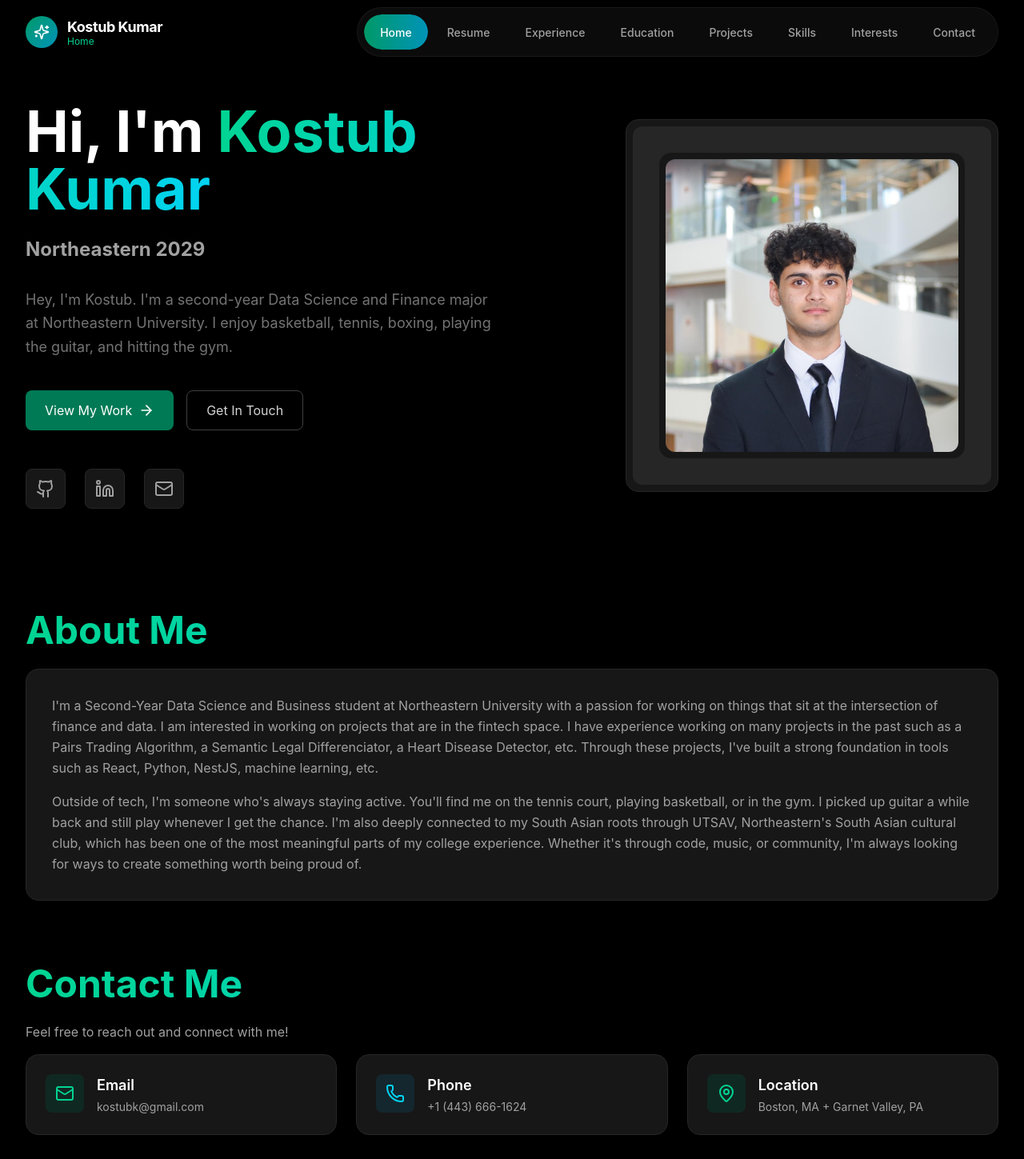
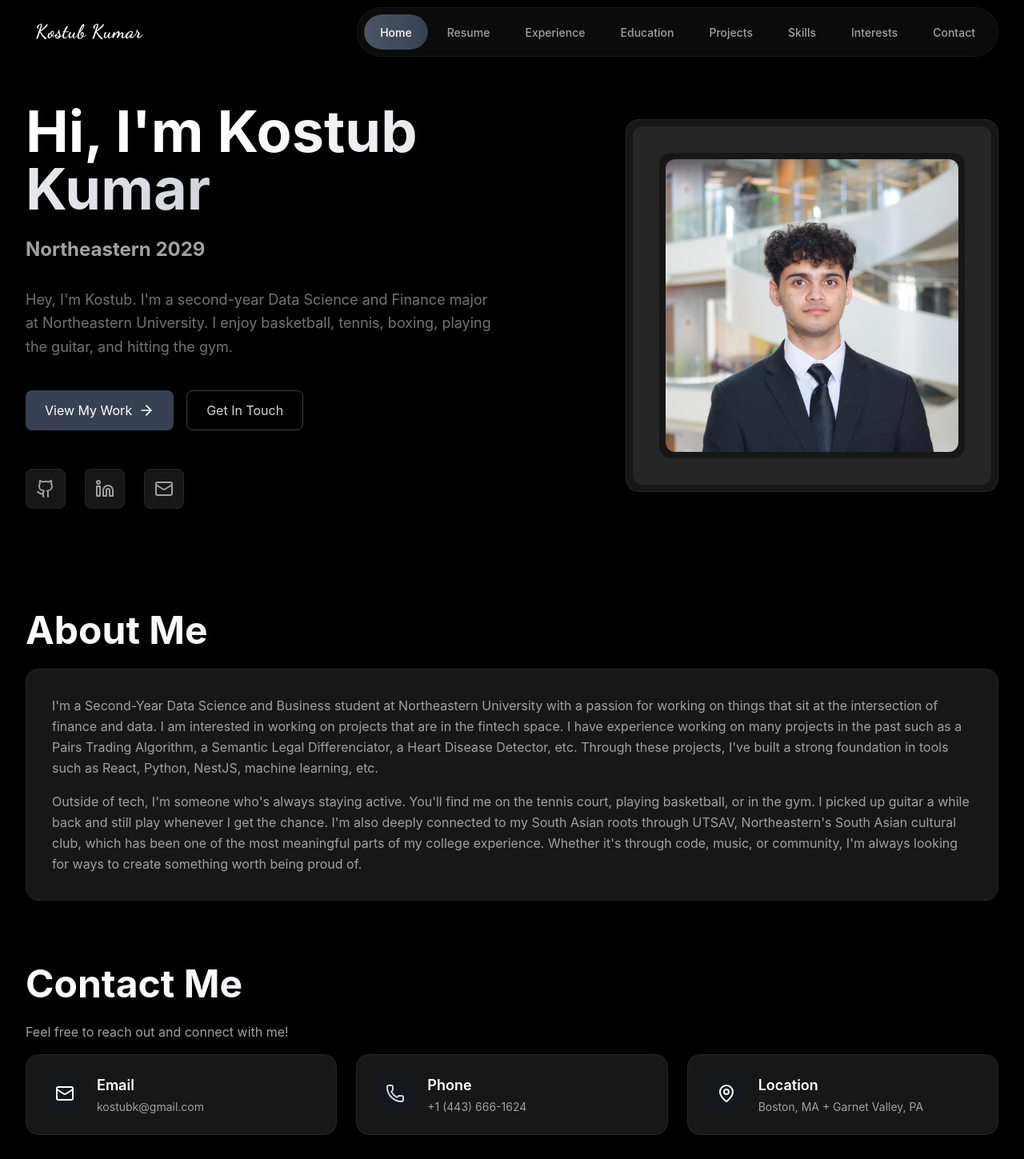
Before and after one commit to Kostub17/kostubkumar.com, a React (Vite) app in the folder frontend/: page / in a window 1280 px wide. Shown: the top 1449 px of the page at 80% size. Built offline with nearby package versions, Linux system fonts and the light colour scheme.

Commit message:
Updating UI theme

```diff
--- a/frontend/index.html
+++ b/frontend/index.html
@@ -4,6 +4,7 @@
     <meta charset="UTF-8" />
     <link rel="icon" type="image/svg+xml" href="/vite.svg" />
     <meta name="viewport" content="width=device-width, initial-scale=1.0" />
+    <link href="https://fonts.googleapis.com/css2?family=Dancing+Script:wght@700&display=swap" rel="stylesheet">
     <title>Personal Portfolio</title>
   </head>
   <body>
--- a/frontend/src/app/components/Education.tsx
+++ b/frontend/src/app/components/Education.tsx
@@ -121,7 +121,7 @@ export default function Education() {
     <div className="max-w-7xl mx-auto px-4 sm:px-6 lg:px-8 py-12 bg-black">
       <div className="max-w-4xl mx-auto">
         <motion.h1
-          className="text-4xl sm:text-5xl font-bold text-transparent bg-clip-text bg-gradient-to-r from-emerald-400 to-cyan-400 mb-2"
+          className="text-4xl sm:text-5xl font-bold text-transparent bg-clip-text bg-gradient-to-r from-white to-gray-300 mb-2"
           initial={{ opacity: 0, y: 20 }}
           animate={{ opacity: 1, y: 0 }}
           transition={{ duration: 0.6 }}
--- a/frontend/src/app/components/Experience.tsx
+++ b/frontend/src/app/components/Experience.tsx
@@ -61,7 +61,7 @@ export default function Experience() {
     <div className="max-w-7xl mx-auto px-4 sm:px-6 lg:px-8 py-12 bg-black">
       <div className="max-w-4xl mx-auto">
         <motion.h1
-          className="text-3xl sm:text-5xl font-bold text-transparent bg-clip-text bg-gradient-to-r from-emerald-400 to-cyan-400 mb-8"
+          className="text-3xl sm:text-5xl font-bold text-transparent bg-clip-text bg-gradient-to-r from-white to-gray-300 mb-8"
           initial={{ opacity: 0, y: 20 }}
           animate={{ opacity: 1, y: 0 }}
           transition={{ duration: 0.6 }}
--- a/frontend/src/app/components/Home.tsx
+++ b/frontend/src/app/components/Home.tsx
@@ -18,7 +18,7 @@ export default function Home() {
               animate={{ opacity: 1, y: 0 }}
               transition={{ duration: 0.6, delay: 0.1 }}
             >
-              Hi, I'm <span className="text-transparent bg-clip-text bg-gradient-to-r from-emerald-400 to-cyan-400">
+              Hi, I'm <span className="text-transparent bg-clip-text bg-gradient-to-r from-white to-gray-300">
                 Kostub Kumar</span>
             </motion.h1>
 
@@ -50,7 +50,7 @@ export default function Home() {
             >
               <Link
                 to="/projects"
-                className="group inline-flex items-center px-6 py-3 bg-emerald-700 text-white rounded-lg hover:bg-emerald-600 transition-all"
+                className="group inline-flex items-center px-6 py-3 bg-gray-700 text-white rounded-lg hover:bg-gray-600 transition-all"
               >
                 View My Work
                 <ArrowRight className="ml-2 group-hover:translate-x-1 transition-transform" size={20} />
@@ -73,7 +73,7 @@ export default function Home() {
                 href="https://github.com/Kostub17"
                 target="_blank"
                 rel="noopener noreferrer"
-                className="p-3 bg-neutral-900 border border-neutral-800 rounded-lg text-neutral-400 hover:text-emerald-400 hover:border-emerald-400 transition-all"
+                className="p-3 bg-neutral-900 border border-neutral-800 rounded-lg text-neutral-400 hover:text-white hover:border-gray-600 transition-all"
                 aria-label="GitHub"
               >
                 <Github size={24} />
@@ -82,14 +82,14 @@ export default function Home() {
                 href="https://linkedin.com/in/kostub-kumar"
                 target="_blank"
                 rel="noopener noreferrer"
-                className="p-3 bg-neutral-900 border border-neutral-800 rounded-lg text-neutral-400 hover:text-cyan-400 hover:border-cyan-400 transition-all"
+                className="p-3 bg-neutral-900 border border-neutral-800 rounded-lg text-neutral-400 hover:text-gray-300 hover:border-gray-600 transition-all"
                 aria-label="LinkedIn"
               >
                 <Linkedin size={24} />
               </a>
               <a
                 href="mailto:kostubk@gmail.com"
-                className="p-3 bg-neutral-900 border border-neutral-800 rounded-lg text-neutral-400 hover:text-emerald-400 hover:border-emerald-400 transition-all"
+                className="p-3 bg-neutral-900 border border-neutral-800 rounded-lg text-neutral-400 hover:text-white hover:border-gray-600 transition-all"
                 aria-label="Email"
               >
                 <Mail size={24} />
@@ -128,7 +128,7 @@ export default function Home() {
       <div className="max-w-7xl mx-auto px-4 sm:px-6 lg:px-8 pt-20 pb-12 w-full">
         <div>
           <motion.h2
-            className="text-4xl sm:text-5xl font-bold text-transparent bg-clip-text bg-gradient-to-r from-emerald-400 to-cyan-400 mb-6"
+            className="text-4xl sm:text-5xl font-bold text-transparent bg-clip-text bg-gradient-to-r from-white to-gray-300 mb-6"
             initial={{ opacity: 0, y: 20 }}
             animate={{ opacity: 1, y: 0 }}
             transition={{ duration: 0.6, delay: 0.6 }}
@@ -163,7 +163,7 @@ export default function Home() {
         {/* Contact Me Section */}
         <div>
           <motion.h2
-            className="text-4xl sm:text-5xl font-bold text-transparent bg-clip-text bg-gradient-to-r from-emerald-400 to-cyan-400 mb-6 mt-20"
+            className="text-4xl sm:text-5xl font-bold text-transparent bg-clip-text bg-gradient-to-r from-white to-gray-300 mb-6 mt-20"
             initial={{ opacity: 0, y: 20 }}
             animate={{ opacity: 1, y: 0 }}
             transition={{ duration: 0.6, delay: 0.8 }}
@@ -185,8 +185,8 @@ export default function Home() {
                 href="mailto:kostubk@gmail.com"
                 className="flex items-start gap-4"
               >
-                <div className="p-3 bg-emerald-900/30 rounded-lg group-hover:bg-emerald-900/50 transition-all">
-                  <Mail className="text-emerald-400" size={24} />
+                <div className="p-3 bg-gray-900/30 rounded-lg group-hover:bg-gray-900/50 transition-all">
+                  <Mail className="text-white" size={24} />
                 </div>
                 <div>
                   <h3 className="text-white font-semibold mb-1">Email</h3>
@@ -196,13 +196,13 @@ export default function Home() {
             </div>
 
             {/* Phone */}
-            <div className="bg-neutral-900 border border-neutral-800 rounded-2xl p-6 hover:border-cyan-400 transition-all group cursor-pointer">
+            <div className="bg-neutral-900 border border-neutral-800 rounded-2xl p-6 hover:border-gray-500 transition-all group cursor-pointer">
               <a
                 href="tel:+1234567890"
                 className="flex items-start gap-4"
               >
-                <div className="p-3 bg-cyan-900/30 rounded-lg group-hover:bg-cyan-900/50 transition-all">
-                  <Phone className="text-cyan-400" size={24} />
+                <div className="p-3 bg-gray-900/30 rounded-lg group-hover:bg-gray-900/50 transition-all">
+                  <Phone className="text-gray-300" size={24} />
                 </div>
                 <div>
                   <h3 className="text-white font-semibold mb-1">Phone</h3>
@@ -214,8 +214,8 @@ export default function Home() {
             {/* Location */}
             <div className="bg-neutral-900 border border-neutral-800 rounded-2xl p-6 hover:border-emerald-400 transition-all group cursor-pointer">
               <div className="flex items-start gap-4">
-                <div className="p-3 bg-emerald-900/30 rounded-lg group-hover:bg-emerald-900/50 transition-all">
-                  <MapPin className="text-emerald-400" size={24} />
+                <div className="p-3 bg-gray-900/30 rounded-lg group-hover:bg-gray-900/50 transition-all">
+                  <MapPin className="text-white" size={24} />
                 </div>
                 <div>
                   <h3 className="text-white font-semibold mb-1">Location</h3>
--- a/frontend/src/app/components/Interests.tsx
+++ b/frontend/src/app/components/Interests.tsx
@@ -101,7 +101,7 @@ export default function Interests() {
     <div className="max-w-7xl mx-auto px-4 sm:px-6 lg:px-8 py-12 bg-black">
       <div className="max-w-6xl mx-auto">
         <motion.h1
-          className="text-4xl sm:text-5xl font-bold text-transparent bg-clip-text bg-gradient-to-r from-emerald-400 to-cyan-400 mb-2"
+          className="text-4xl sm:text-5xl font-bold text-transparent bg-clip-text bg-gradient-to-r from-white to-gray-300 mb-2"
           initial={{ opacity: 0, y: 20 }}
           animate={{ opacity: 1, y: 0 }}
           transition={{ duration: 0.6 }}
--- a/frontend/src/app/components/NotFound.tsx
+++ b/frontend/src/app/components/NotFound.tsx
@@ -15,14 +15,14 @@ export default function NotFound() {
         <div className="flex flex-col sm:flex-row gap-4 justify-center">
           <Link
             to="/"
-            className="inline-flex items-center justify-center px-6 py-3 bg-emerald-600 text-white rounded-lg hover:bg-emerald-700 transition-colors"
+            className="inline-flex items-center justify-center px-6 py-3 bg-gray-700 text-white rounded-lg hover:bg-gray-600 transition-colors"
           >
             <Home className="mr-2" size={20} />
             Go Home
           </Link>
           <button
             onClick={() => window.history.back()}
-            className="inline-flex items-center justify-center px-6 py-3 border-2 border-cyan-600 text-cyan-400 rounded-lg hover:border-cyan-500 hover:text-cyan-300 transition-colors"
+            className="inline-flex items-center justify-center px-6 py-3 border-2 border-gray-600 text-gray-300 rounded-lg hover:border-gray-500 hover:text-white transition-colors"
           >
             <ArrowLeft className="mr-2" size={20} />
             Go Back
--- a/frontend/src/app/components/Resume.tsx
+++ b/frontend/src/app/components/Resume.tsx
@@ -4,7 +4,7 @@ export default function About() {
   return (
     <div className="max-w-7xl mx-auto px-4 sm:px-6 lg:px-8 py-12 bg-black min-h-screen">
       <motion.h1
-        className="text-4xl sm:text-5xl font-bold text-transparent bg-clip-text bg-gradient-to-r from-emerald-400 to-cyan-400 mb-6"
+        className="text-4xl sm:text-5xl font-bold text-transparent bg-clip-text bg-gradient-to-r from-white to-gray-300 mb-6"
         initial={{ opacity: 0, y: 20 }}
         animate={{ opacity: 1, y: 0 }}
         transition={{ duration: 0.6 }}
@@ -37,7 +37,7 @@ export default function About() {
       <div className="mt-6 text-sm text-neutral-400">
         <p>
           If the resume does not appear, download it here:{' '}
-          <a href="\resume.pdf" className="text-emerald-400 underline">
+          <a href="\resume.pdf" className="text-white underline">
             Download Resume
           </a>
         </p>
--- a/frontend/src/app/components/Root.tsx
+++ b/frontend/src/app/components/Root.tsx
@@ -1,5 +1,5 @@
 import { Outlet, Link, useLocation } from 'react-router';
-import { Menu, X, Sparkles } from 'lucide-react';
+import { Menu, X } from 'lucide-react';
 import { useState, useEffect } from 'react';
 import { motion, AnimatePresence } from 'motion/react';
 
@@ -40,7 +40,7 @@ export default function Root() {
       <motion.header
         className={`fixed top-0 left-0 right-0 z-50 transition-all duration-500 ${
           scrolled
-            ? 'bg-black/80 backdrop-blur-xl border-b border-neutral-800/50 shadow-2xl shadow-emerald-500/10'
+            ? 'bg-black/80 backdrop-blur-xl border-b border-neutral-800/50 shadow-2xl shadow-gray-500/10'
             : 'bg-transparent border-b border-transparent'
         }`}
         initial={{ y: -100 }}
@@ -52,14 +52,10 @@ export default function Root() {
             {/* Logo */}
             <Link to="/" className="group relative flex items-center gap-3">
               <div className="relative">
-                <div className="absolute inset-0 bg-gradient-to-r from-emerald-500 to-cyan-500 rounded-full blur-md opacity-0 group-hover:opacity-70 transition-opacity duration-300"></div>
-                <div className="relative w-10 h-10 bg-gradient-to-br from-emerald-600 to-cyan-600 rounded-full flex items-center justify-center">
-                  <Sparkles className="text-white" size={20} />
-                </div>
+                <div className="absolute inset-0 bg-gradient-to-r from-gray-400 to-gray-500 rounded-full blur-md opacity-0 group-hover:opacity-70 transition-opacity duration-300"></div>
               </div>
               <div className="flex flex-col">
-                <span className="text-lg font-bold text-white tracking-tight">Kostub Kumar</span>
-                <span className="text-xs text-emerald-400 -mt-1">Home</span>
+                <span className="text-2xl font-black text-white tracking-wide font-['Dancing_Script']">Kostub Kumar</span>
               </div>
             </Link>
 
@@ -73,7 +69,7 @@ export default function Root() {
                 >
                   {isActive(link.path) && (
                     <motion.div
-                      className="absolute inset-0 bg-gradient-to-r from-emerald-600 to-cyan-600 rounded-full"
+                      className="absolute inset-0 bg-gradient-to-r from-gray-600 to-gray-700 rounded-full"
                       layoutId="activeNav"
                       transition={{ type: 'spring', stiffness: 380, damping: 30 }}
                     />
@@ -98,7 +94,7 @@ export default function Root() {
             {/* Mobile Menu Button */}
             <motion.button
               onClick={() => setMobileMenuOpen(!mobileMenuOpen)}
-              className="md:hidden relative w-10 h-10 flex items-center justify-center rounded-full bg-neutral-900 border border-neutral-800 text-neutral-400 hover:text-emerald-400 hover:border-emerald-800 transition-all"
+              className="md:hidden relative w-10 h-10 flex items-center justify-center rounded-full bg-neutral-900 border border-neutral-800 text-neutral-400 hover:text-white hover:border-gray-700 transition-all"
               whileTap={{ scale: 0.9 }}
             >
               <AnimatePresence mode="wait">
@@ -152,7 +148,7 @@ export default function Root() {
                         onClick={() => setMobileMenuOpen(false)}
                         className={`block px-6 py-4 rounded-2xl transition-all ${
                           isActive(link.path)
-                            ? 'bg-gradient-to-r from-emerald-600 to-cyan-600 text-white font-medium shadow-lg shadow-emerald-500/30'
+                            ? 'bg-gradient-to-r from-gray-600 to-gray-700 text-white font-medium shadow-lg shadow-gray-500/30'
                             : 'text-neutral-400 hover:bg-neutral-900 hover:text-white'
                         }`}
                       >
@@ -180,7 +176,6 @@ export default function Root() {
         <div className="max-w-7xl mx-auto px-4 sm:px-6 lg:px-8 py-6">
           <p className="text-center text-neutral-500 flex items-center justify-center gap-2">
             <span>© {new Date().getFullYear()} My Portfolio. All rights reserved.</span>
-            <Sparkles className="text-emerald-400 animate-pulse" size={16} />
           </p>
         </div>
       </footer>
--- a/frontend/src/app/components/Skills.tsx
+++ b/frontend/src/app/components/Skills.tsx
@@ -64,7 +64,7 @@ export default function Skills() {
     <div className="max-w-7xl mx-auto px-4 sm:px-6 lg:px-8 py-12 bg-black">
       <div className="max-w-6xl mx-auto">
         <motion.h1
-          className="text-4xl sm:text-5xl font-bold text-transparent bg-clip-text bg-gradient-to-r from-emerald-400 to-cyan-400 mb-2"
+          className="text-4xl sm:text-5xl font-bold text-transparent bg-clip-text bg-gradient-to-r from-white to-gray-300 mb-2"
           initial={{ opacity: 0, y: 20 }}
           animate={{ opacity: 1, y: 0 }}
           transition={{ duration: 0.6 }}
```
Also changed, not shown: frontend/src/app/components/Projects.tsx (+8 -8 lines), frontend/src/app/components/contact.tsx (+15 -15 lines), frontend/src/app/components/ImageWithFallback.tsx (renamed from frontend/src/app/components/figma/ImageWithFallback.tsx).
